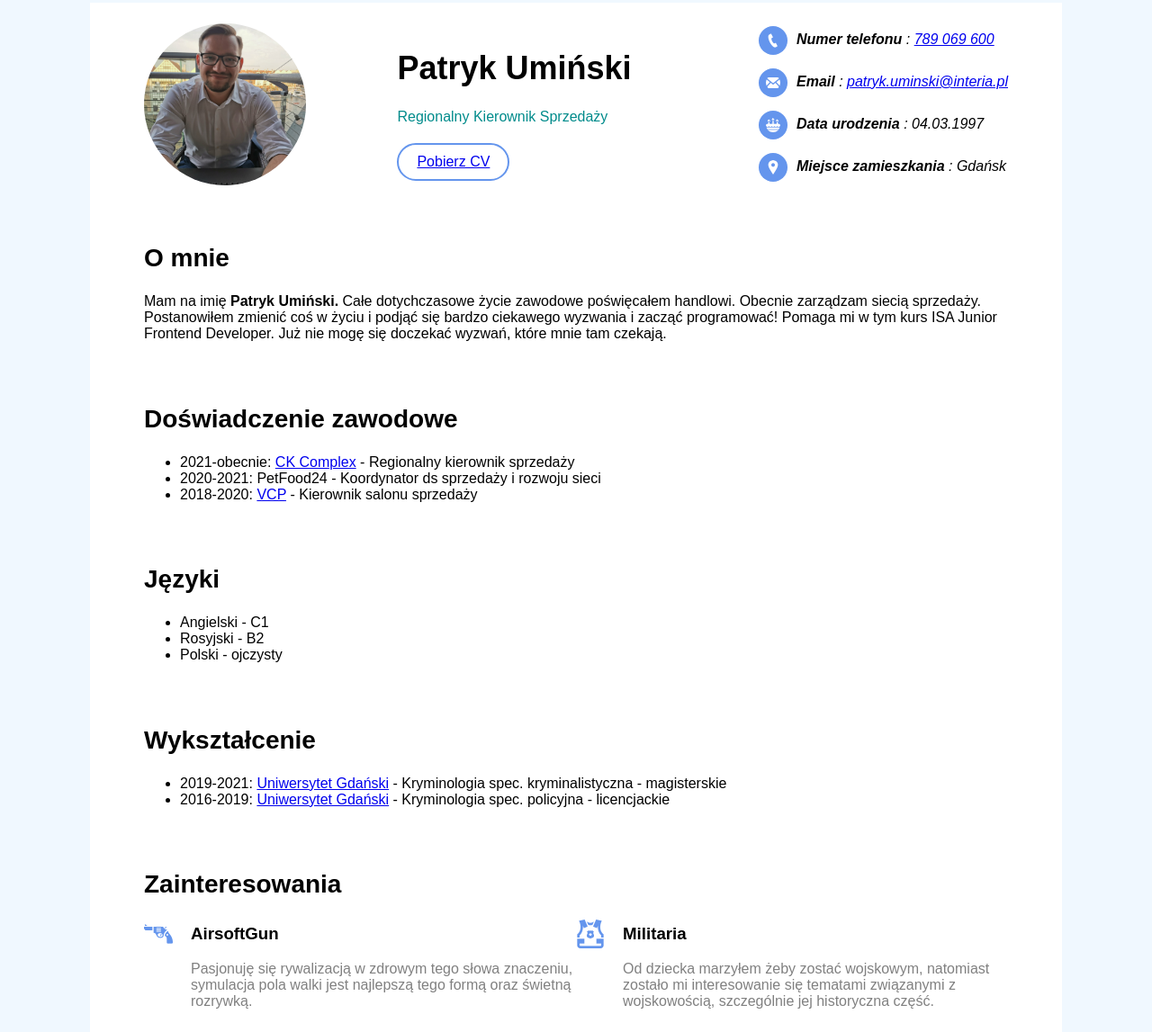
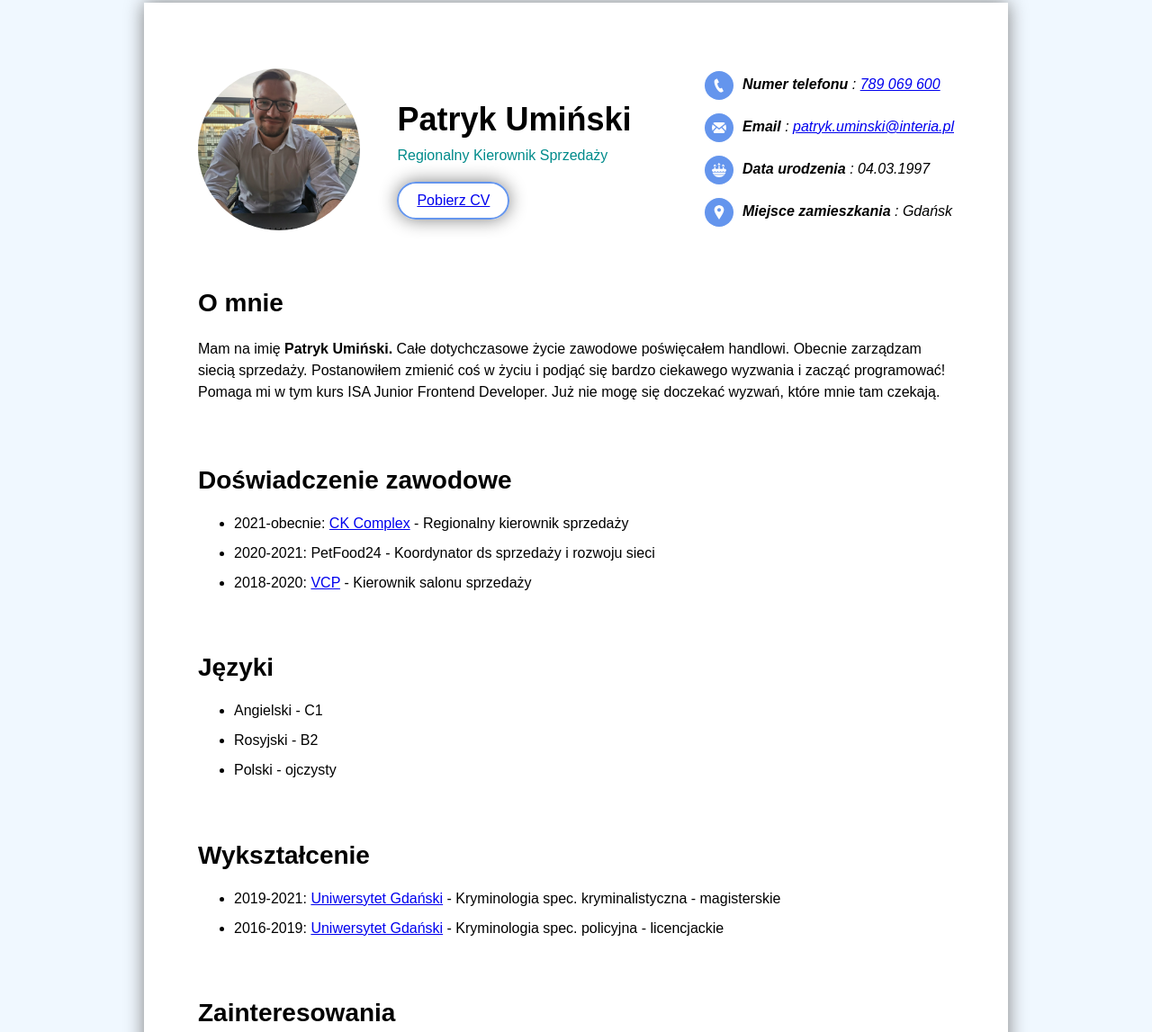
Before and after one commit to PatrykUminski/kurs-html, a plain HTML site: page index.html in a window 1280 px wide. Shown: the part 45-1192 px from the top of the page at 90% size. Drawn offline with Linux system fonts and the light colour scheme.

Commit message:
CV Finished

```diff
--- a/index.html
+++ b/index.html
@@ -10,6 +10,7 @@
 </head>
 
 <body>
+    <div class="container">
     <header>
         <img class="profile-picture circle" src="images/zdjecie.jpg" width="150px" height="150px" />
         <div>
@@ -108,6 +109,7 @@
                 </li>
             </ul>
         </section>
+    </div>
     </main>
 </body>
 
--- a/style.css
+++ b/style.css
@@ -4,6 +4,7 @@ body {font-family: Arial;
 }
 
 h1 {font-size: 36px;
+    margin-bottom: 10px;
 }
 
 h2 {font-size: 28px;
@@ -16,12 +17,18 @@ h3 {
 span {color: darkcyan;
 }
 
+.container {
+    box-shadow: 0 0 20px grey;
+    width: 960px;
+    margin: 0 auto;
+    background-color: white;
+}
+
 section,
 header {
     padding: 10px 60px 20px 60px;
-    background-color: white;
-    width: 960px;
-    margin: 0 auto;
+
+
 
 }
 
@@ -29,6 +36,7 @@ header {
     display: flex;
     align-items: center;
     justify-content: space-between;
+    padding-top: 60px;
 
 }
 
@@ -36,7 +44,7 @@ header ul {
     list-style: none;
 }
 
-header li {
+li {
     margin-bottom: 15px;
 }
 
@@ -77,12 +85,12 @@ header li {
 
 .hobbies p {
     color: grey;
-    line-height: 1,5;
+    line-height: 1.5;
 }
 
 p {
 
-    line-height: 1,5;
+    line-height: 1.5;
 }
 
 .cv-download-link {
@@ -94,6 +102,7 @@ p {
     margin-top: 20px;
     border-radius: 26px;
     transition: background-color 0.5s, color 0.5s;
+    box-shadow: 0 0 20px grey;
 }
 
 .cv-download-link:hover {
```
